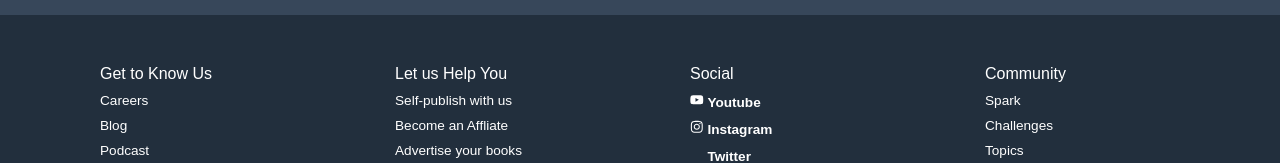
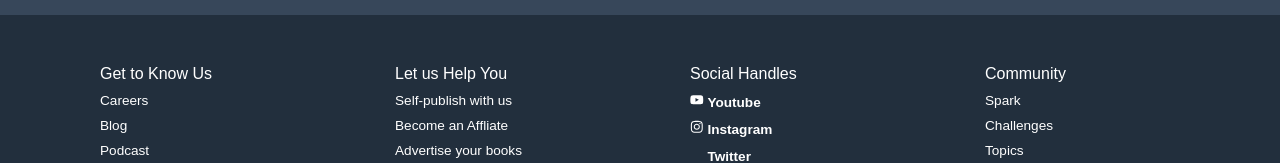
Before and after one commit to SOWJANYATILLAPUDI/RCTS_INERNSHIP, a React (Create React App) app in the folder client/: page / in a window 1280 px wide. Shown: the part 2996-3159 px from the top of the page. Built offline with nearby package versions, Linux system fonts and the light colour scheme; some icons are missing.

Commit message:
Updated Footer.js

```diff
--- a/client/src/components/Footer.js
+++ b/client/src/components/Footer.js
@@ -34,7 +34,7 @@ function Footer() {
         <a href="/" className='nav-link'>Advertise your books</a>
       </ul>
       <ul>
-        <p>Social</p>
+        <p>Social Handles</p>
         <a href="https://www.youtube.com" className='nav-link'><FaYoutube/>  <b>Youtube</b></a>
         <a href="https://www.instagram.com" className='nav-link'><FaInstagram/>  <b>Instagram</b></a>
         <a href="https://www.twitter.com" className='nav-link'><FaSquareXTwitter/>  <b>Twitter</b></a>
```
